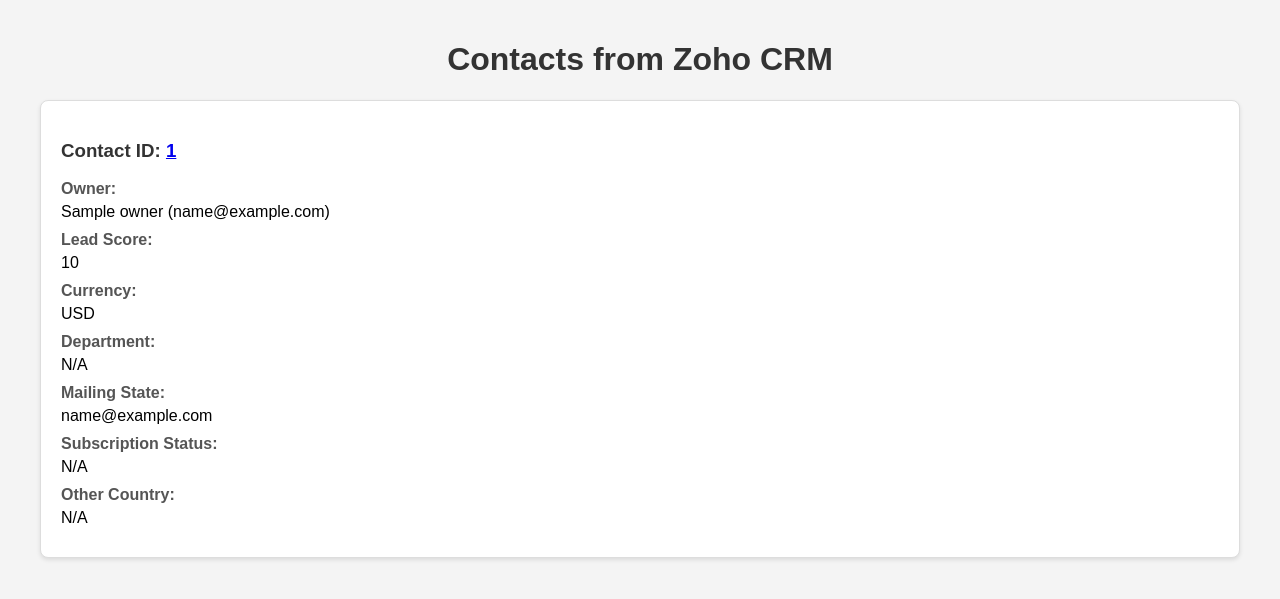
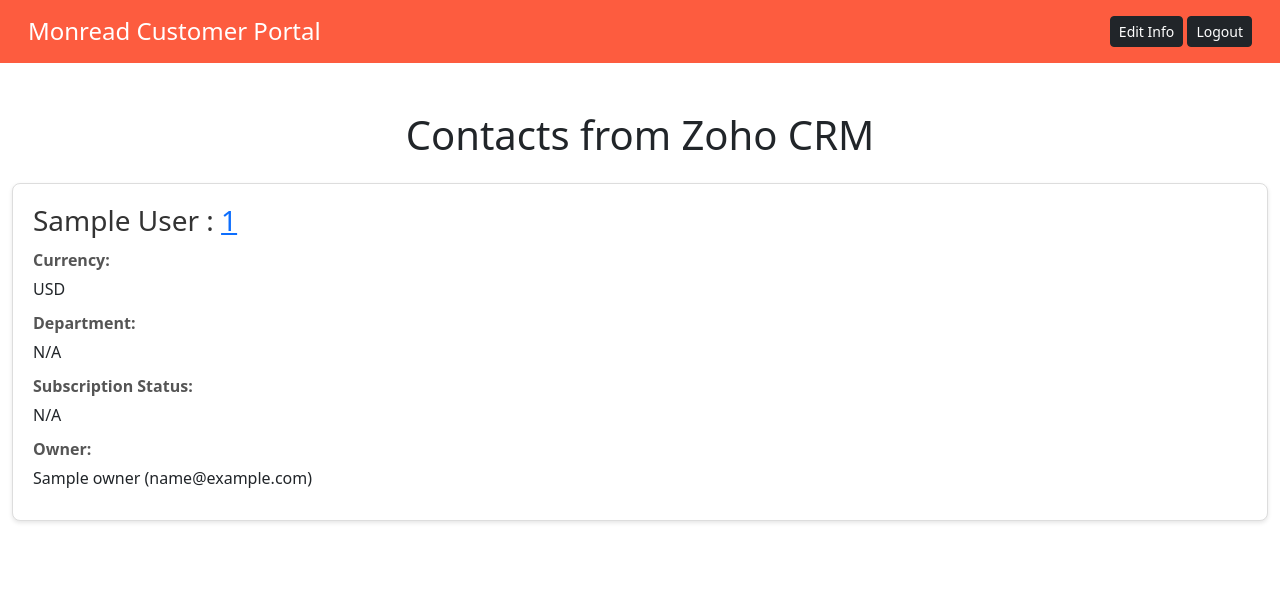
Before and after one commit to JAmcevoy/monread-portal, a Django app: template crm/templates/contacts.html in a window 1280 px wide. Shown: the top 599 px of the page. Run offline with Django 5.2, Linux system fonts and the light colour scheme; the template is opened without the code that fills it: most values are stand-ins (such as "Sample title", 1, 10 or a date in 2020).

Commit message:
Split into base.html

```diff
--- /dev/null
+++ b/crm/templates/base.html
@@ -0,0 +1,33 @@
+{% load static %}
+<!DOCTYPE html>
+<html lang="en">
+<head>
+  <meta charset="UTF-8">
+  <title>{% block title %}Monread Customer Portal{% endblock %}</title>
+  <link rel="icon" href="{% static 'images/uZd3fywj_400x400.jpeg' %}">
+  <link href="{% static 'css/contact_detail.css' %}" rel="stylesheet">
+  <link href="https://cdn.jsdelivr.net/npm/bootstrap@5.3.2/dist/css/bootstrap.min.css" rel="stylesheet">
+  {% block extra_head %}{% endblock %}
+</head>
+<body>
+
+<div class="container-fluid">
+  <div class="row top-bar align-items-center">
+    <div class="col-md-10">
+      <h4 class="m-0">Monread Customer Portal</h4>
+    </div>
+    <div class="col-md-2 text-end">
+      <button class="btn btn-dark btn-sm">Edit Info</button>
+      <button class="btn btn-dark btn-sm">Logout</button>
+    </div>
+  </div>
+
+  <div class="row mt-4">
+    {% block content %}{% endblock %}
+  </div>
+</div>
+
+<script src="https://cdn.jsdelivr.net/npm/bootstrap@5.3.2/dist/js/bootstrap.bundle.min.js"></script>
+{% block extra_js %}{% endblock %}
+</body>
+</html>
--- a/crm/templates/contacts.html
+++ b/crm/templates/contacts.html
@@ -1,79 +1,26 @@
-<!-- templates/contacts.html -->
-<!DOCTYPE html>
-<html lang="en">
-<head>
-    <meta charset="UTF-8">
-    <meta name="viewport" content="width=device-width, initial-scale=1.0">
-    <title>Zoho Contacts</title>
-    <style>
-        body {
-            font-family: Arial, sans-serif;
-            margin: 0;
-            padding: 0;
-            background-color: #f4f4f4;
-        }
-        .container {
-            max-width: 1200px;
-            margin: 0 auto;
-            padding: 20px;
-        }
-        h1 {
-            text-align: center;
-            color: #333;
-        }
-        .contact-card {
-            background: #fff;
-            border: 1px solid #ddd;
-            margin: 20px 0;
-            padding: 20px;
-            border-radius: 8px;
-            box-shadow: 0 2px 4px rgba(0, 0, 0, 0.1);
-        }
-        .contact-card h3 {
-            color: #333;
-        }
-        .contact-info {
-            margin: 10px 0;
-        }
-        .contact-info strong {
-            color: #555;
-        }
-        .contact-info p {
-            margin: 5px 0;
-        }
-        .contact-details {
-            background-color: #f9f9f9;
-            padding: 10px;
-            margin-top: 10px;
-            border-radius: 5px;
-        }
-        .contact-details p {
-            margin: 5px 0;
-        }
-    </style>
-</head>
-<body>
+{% extends 'base.html' %}
+{%load static%}
 
+{% block title %}Zoho Contacts{% endblock %}
+
+{% block extra_head %}
+<link href="{% static 'css/contacts.css' %}" rel="stylesheet">
+{% endblock %}
+
+{% block content %}
 <div class="container">
-        <h1>Contacts from Zoho CRM</h1>
+    <h1 class="text-center my-4">Contacts from Zoho CRM</h1>
 
     {% if contacts %}
         <div class="contacts-list">
             {% for contact in contacts %}
                 <div class="contact-card">
-                        <h3>Contact ID: <a href="{% url 'contact_detail' contact.id %}">
+                    <h3>
+                        {{ contact.Full_Name }} :
+                        <a href="{% url 'contact_detail' contact.id %}">
                             {{ contact.id }}
-                          </a></h3>
-
-                        <div class="contact-info">
-                            <strong>Owner:</strong>
-                            <p>{{ contact.Owner.name }} ({{ contact.Owner.email }})</p>
-                        </div>
-
-                        <div class="contact-info">
-                            <strong>Lead Score:</strong>
-                            <p>{{ contact.Lead_Score|default:"N/A" }}</p>
-                        </div>
+                        </a>
+                    </h3>
 
                     <div class="contact-info">
                         <strong>Currency:</strong>
@@ -86,29 +33,19 @@
                     </div>
 
                     <div class="contact-info">
-                            <strong>Mailing State:</strong>
-                            <p>{{ contact.Mailing_State|default:"N/A" }}</p>
-                        </div>
-
-                        <div class="contact-info">
                         <strong>Subscription Status:</strong>
                         <p>{{ contact.Subscription_Status|default:"N/A" }}</p>
                     </div>
 
                     <div class="contact-info">
-                            <strong>Other Country:</strong>
-                            <p>{{ contact.Other_Country|default:"N/A" }}</p>
+                        <strong>Owner:</strong>
+                        <p>{{ contact.Owner.name }} ({{ contact.Owner.email }})</p>
                     </div>
-
-
-
                 </div>
             {% endfor %}
         </div>
     {% else %}
-            <p>No contacts available.</p>
+        <p class="text-center">No contacts available.</p>
     {% endif %}
 </div>
-
-</body>
-</html>
+{% endblock %}
--- a/crm/urls.py
+++ b/crm/urls.py
@@ -4,7 +4,7 @@ from . import views
 
 urlpatterns = [
     path('contacts/<str:contact_id>/photo/', views.contact_photo, name='contact_photo'),
-    path('contacts/<str:contact_id>/', views.contact_detail, name='contact_detail'),
-    path('contacts/', views.show_contacts, name='show_contacts'),  # URL to display contacts
+    path('/<str:contact_id>/', views.contact_detail, name='contact_detail'),
+    path('', views.show_contacts, name='show_contacts'),  # URL to display contacts
     path('login/', views.contact_login, name='contact_login'),
 ]
--- a/portal/settings.py
+++ b/portal/settings.py
@@ -14,7 +14,7 @@ if env_path.exists():
         exec(code, dict(__file__=env_path))
 
 SECRET_KEY = os.environ.get("SECRET_KEY")
-DEBUG = False
+DEBUG = True
 ALLOWED_HOSTS = ['localhost', '127.0.0.1']
 
 INSTALLED_APPS = [
--- /dev/null
+++ b/static/css/contacts.css
@@ -0,0 +1,24 @@
+.contact-card {
+    background: #fff;
+    border: 1px solid #ddd;
+    margin: 20px 0;
+    padding: 20px;
+    border-radius: 8px;
+    box-shadow: 0 2px 4px rgba(0, 0, 0, 0.1);
+}
+
+.contact-card h3 {
+    color: #333;
+}
+
+.contact-info {
+    margin: 10px 0;
+}
+
+.contact-info strong {
+    color: #555;
+}
+
+.contact-info p {
+    margin: 5px 0;
+}
```
Also changed, not shown: crm/templates/contact_detail.html (+5 -28 lines), db.sqlite3. Lines whose indentation alone changed are shown as unchanged.
